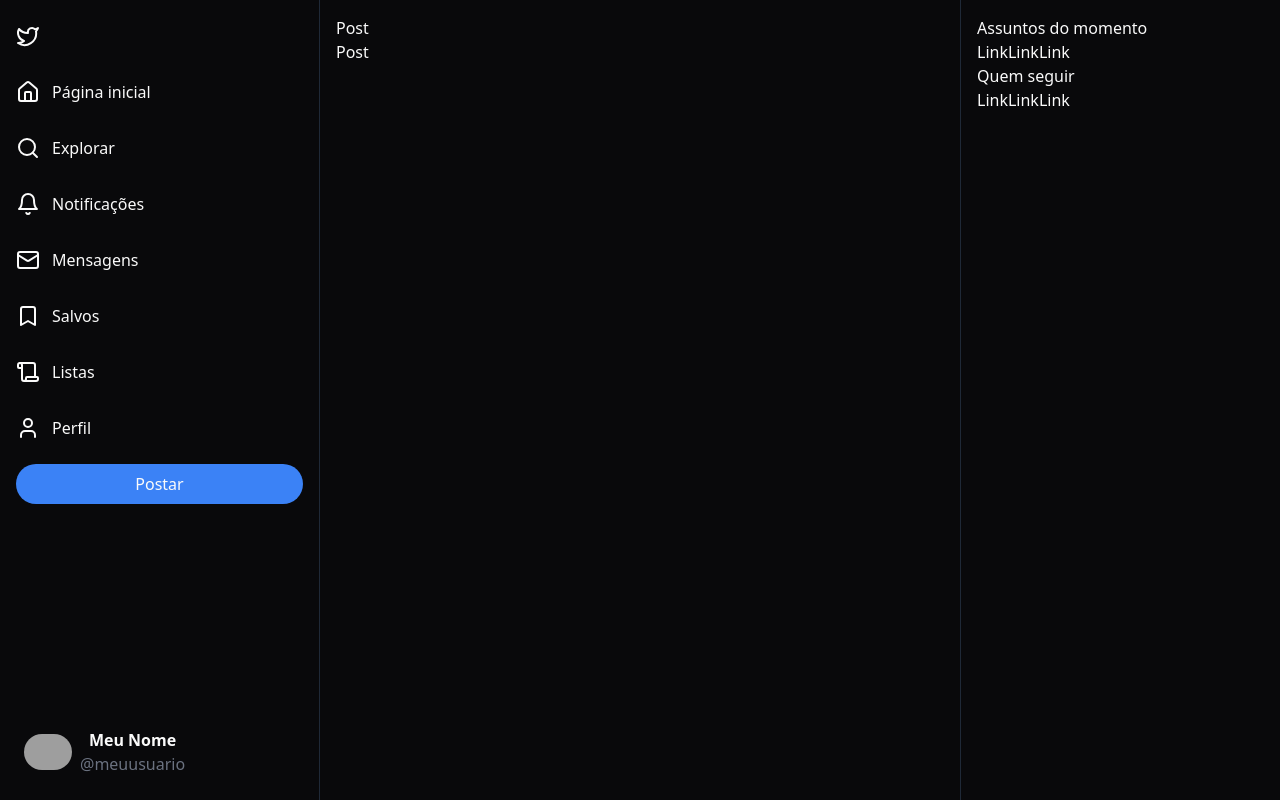
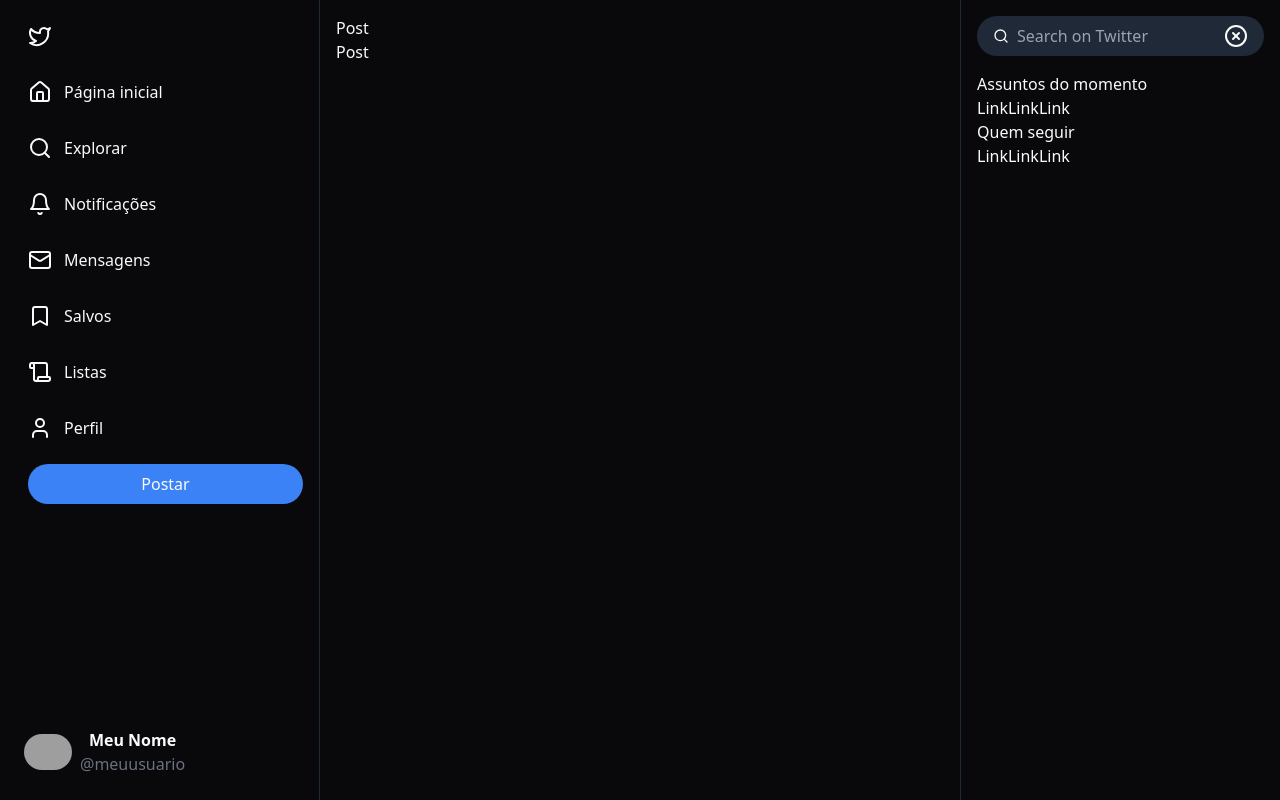
Before and after one commit to RenatoMAP77/twitter-page, a Next.js app: page / in a window 1280 px wide. Built offline with nearby package versions, Linux system fonts and the light colour scheme; grey boxes are pictures that could not be loaded.

Commit message:
Barra de pesquisa feita

```diff
--- /dev/null
+++ b/src/app/SearchBar.tsx
@@ -0,0 +1,31 @@
+import React, { useState } from 'react';
+import { Search, CircleX } from 'lucide-react';
+
+export default function SearchBar() {
+  const [isInputFocused, setIsInputFocused] = useState(false);
+
+  return (
+    <div id="search" className="mb-4 relative">
+      <form className="flex items-center">
+        <input
+          type="text"
+          placeholder="Search on Twitter"
+          className="bg-gray-800 rounded-full text-white p-2 pl-10 w-full focus:outline-none focus:ring-2 focus:bg-gray-950 focus:ring-blue-800"
+          onFocus={() => setIsInputFocused(true)}
+          onBlur={() => setIsInputFocused(false)}
+        />
+        {isInputFocused && (
+          <button
+            className="absolute right-2 rounded-full transition duration-200 ease-in-out top-1/2 transform -translate-y-1/2 hover:bg-gray-700 p-2"
+            onClick={() => setIsInputFocused(false)}
+          >
+            <CircleX />
+          </button>
+        )}
+        <button id="SearchButton" className="absolute left-2 pl-2">
+          <Search className="w-4" />
+        </button>
+      </form>
+    </div>
+  );
+}
--- a/src/app/page.tsx
+++ b/src/app/page.tsx
@@ -1,11 +1,11 @@
-import {Bookmark, Search, Twitter, Bell, Mail, Scroll, User, Home as TtHome} from 'lucide-react'
+import {Bookmark, Search, Twitter, Bell, Mail, Scroll, User, Home as TtHome, CircleX} from 'lucide-react'
 export default function Home() {
   return (
     <div className="h-screen flex ">
 
       <aside id="menus" className="w-1/4 p-4 border-r border-gray-800 flex flex-col justify-between">
 
-  <nav className="space-y-4">
+  <nav className="space-y-4 pl-3">
     <a href="" className="flex py-2 "><Twitter /></a>
     <a href="" className="flex py-2 hover:bg-gray-700 transition duration-200 ease-in-out  rounded-full"><TtHome /><span className='ml-3'>Página inicial</span></a>
     <a href="" className="flex py-2 hover:bg-gray-700 transition duration-200 ease-in-out  rounded-full"><Search /><span className='ml-3'>Explorar</span></a>
@@ -38,6 +38,20 @@
 
 
       <aside className="w-1/4 p-4 border-l border-x-gray-800">
+      <div id="search" className="mb-4 relative">
+    <form className='flex items-center'>
+      <input type="text"
+      placeholder='Search on Twitter'
+      className='bg-gray-800 rounded-full text-white p-2 pl-10 w-full focus:outline-none focus:ring-2 focus:bg-gray-950 focus:ring-blue-800'
+      />
+      <button
+      className='absolute right-2 rounded-full transition duration-200 ease-in-out top-1/2 transform -translate-y-1/2 hover:bg-gray-700 p-2'
+      ><CircleX/></button>
+      <button id='SearchButton'
+      className='absolute left-2 pl-2 '><Search className='w-4'/></button>
+    </form>
+</div>
+
         <div>
           <h3>Assuntos do momento</h3>
           <a href="">Link</a>
```
